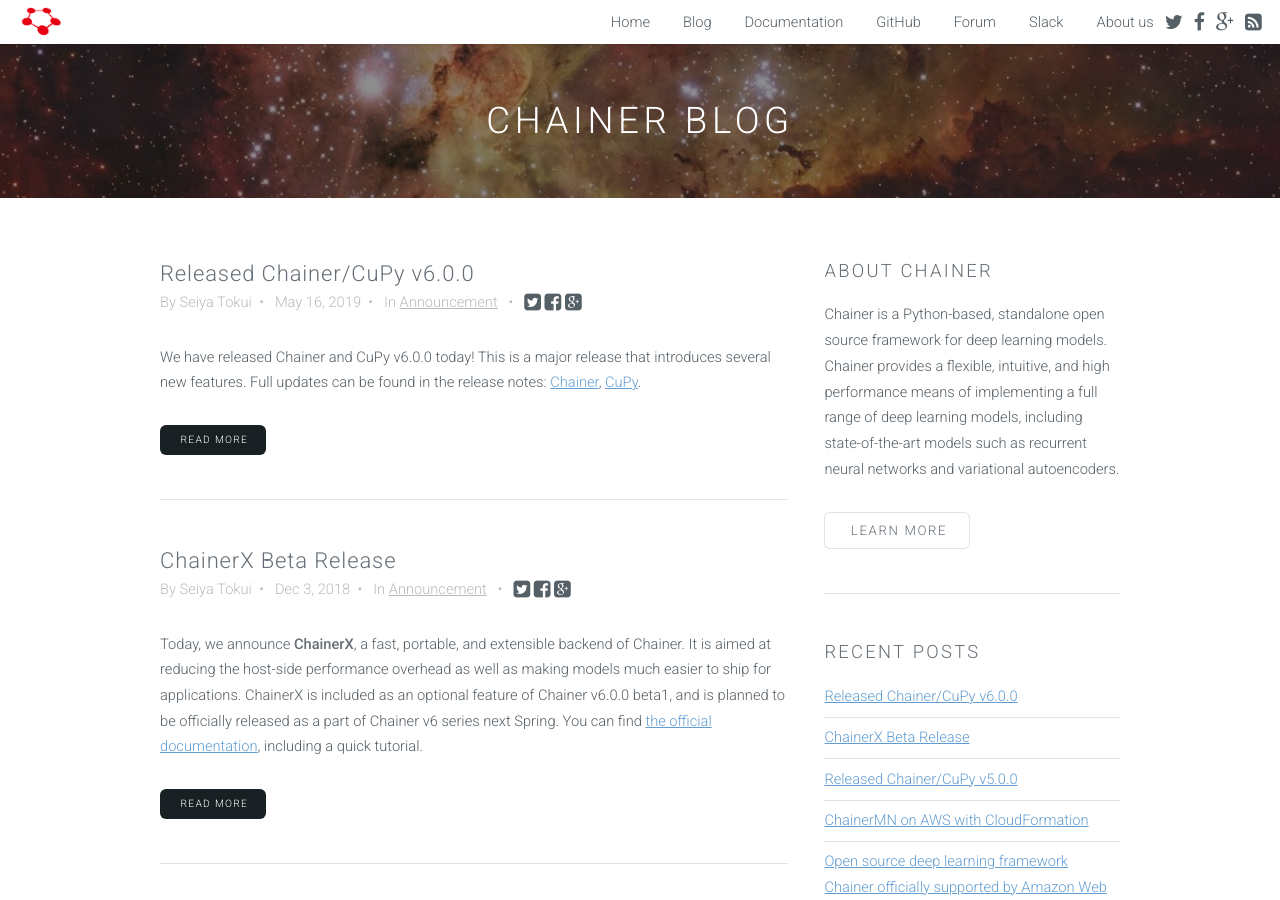
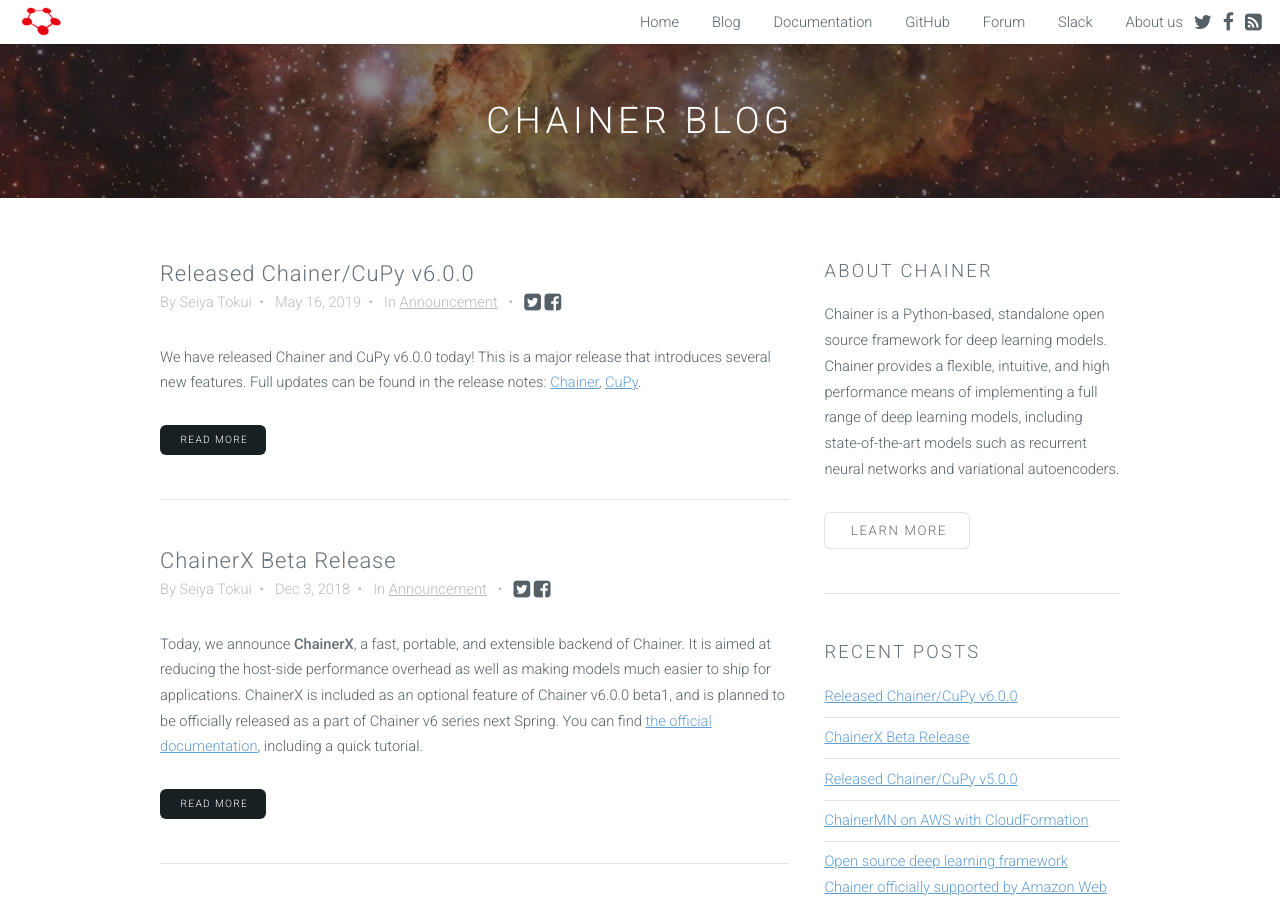
Before and after one commit to chainer/chainer.org, a Jekyll site: the page built from blog/index.html, in a window 1280 px wide and 900 px high. Built offline with Jekyll 4.4.1, drawn with Linux system fonts in a browser that asks for light colours; the list of posts is cut into pages by our own code.

Commit message:
Remove google plus

```diff
--- a/_includes/header.html
+++ b/_includes/header.html
@@ -21,11 +21,6 @@
               </a>
             </li>
             <li class="share">
-              <a href="https://plus.google.com/share?url=https%3A%2F%2fchainer.org" target="_blank">
-                <i class="fa fa-google-plus fa-lg"></i>
-              </a>
-            </li>
-            <li class="share">
               <a href="/feed.xml" target="_blank">
                 <i class="fa fa-rss-square fa-lg"></i>
               </a>
--- a/_layouts/archive.html
+++ b/_layouts/archive.html
@@ -18,7 +18,6 @@
         <li class="post_share">
           <a href="https://twitter.com/share?url={{ site.url }}{{ site.baseurl }}{{ post.url }}&text={{ post.title }}&via=ChainerOfficial" target="_blank"><i class="fa fa-twitter-square fa-lg"></i></a>
           <a href="http://www.facebook.com/share.php?u={{ site.url }}{{ site.baseurl }}{{ post.url }}" target="_blank"><i class="fa fa-facebook-square fa-lg"></i></a>
-          <a href="https://plus.google.com/share?url={{ site.url }}{{ site.baseurl }}{{ post.url }}" target="_blank"> <i class="fa fa-google-plus-square fa-lg"></i></a>
         </li>
     </ul>
 	<p>{{ post.excerpt }}</p>
--- a/_layouts/category.html
+++ b/_layouts/category.html
@@ -19,7 +19,6 @@
         <li class="post_share">
           <a href="https://twitter.com/share?url={{ site.url }}{{ site.baseurl }}{{ post.url }}&text={{ post.title }}&via=ChainerOfficial" target="_blank"><i class="fa fa-twitter-square fa-lg"></i></a>
           <a href="http://www.facebook.com/share.php?u={{ site.url }}{{ site.baseurl }}{{ post.url }}" target="_blank"><i class="fa fa-facebook-square fa-lg"></i></a>
-          <a href="https://plus.google.com/share?url={{ site.url }}{{ site.baseurl }}{{ post.url }}" target="_blank"> <i class="fa fa-google-plus-square fa-lg"></i></a>
         </li>
     </ul>
 	<p>{{ post.excerpt }}</p>
--- a/_layouts/post.html
+++ b/_layouts/post.html
@@ -16,7 +16,6 @@
         <li class="post_share">
           <a href="https://twitter.com/share?url={{ site.url }}{{ site.baseurl }}{{ page.url }}&text={{ page.title }}&via=ChainerOfficial" target="_blank"><i class="fa fa-twitter-square fa-lg"></i></a>
           <a href="http://www.facebook.com/share.php?u={{ site.url }}{{ site.baseurl }}{{ page.url }}" target="_blank"><i class="fa fa-facebook-square fa-lg"></i></a>
-          <a href="https://plus.google.com/share?url={{ site.url }}{{ site.baseurl }}{{ page.url }}" target="_blank"> <i class="fa fa-google-plus-square fa-lg"></i></a>
         </li>
     </ul>
 	<p>{{ content }}</p>
--- a/blog/index.html
+++ b/blog/index.html
@@ -19,7 +19,6 @@
         <li class="post_share">
           <a href="https://twitter.com/share?url={{ site.url }}{{ site.baseurl }}{{ post.url }}&text={{ post.title }}&via=ChainerOfficial" target="_blank"><i class="fa fa-twitter-square fa-lg"></i></a>
           <a href="http://www.facebook.com/share.php?u={{ site.url }}{{ site.baseurl }}{{ post.url }}" target="_blank"><i class="fa fa-facebook-square fa-lg"></i></a>
-          <a href="https://plus.google.com/share?url={{ site.url }}{{ site.baseurl }}{{ post.url }}" target="_blank"> <i class="fa fa-google-plus-square fa-lg"></i></a>
         </li>
     </ul>
 	<p>{{ post.excerpt }}</p>
```
